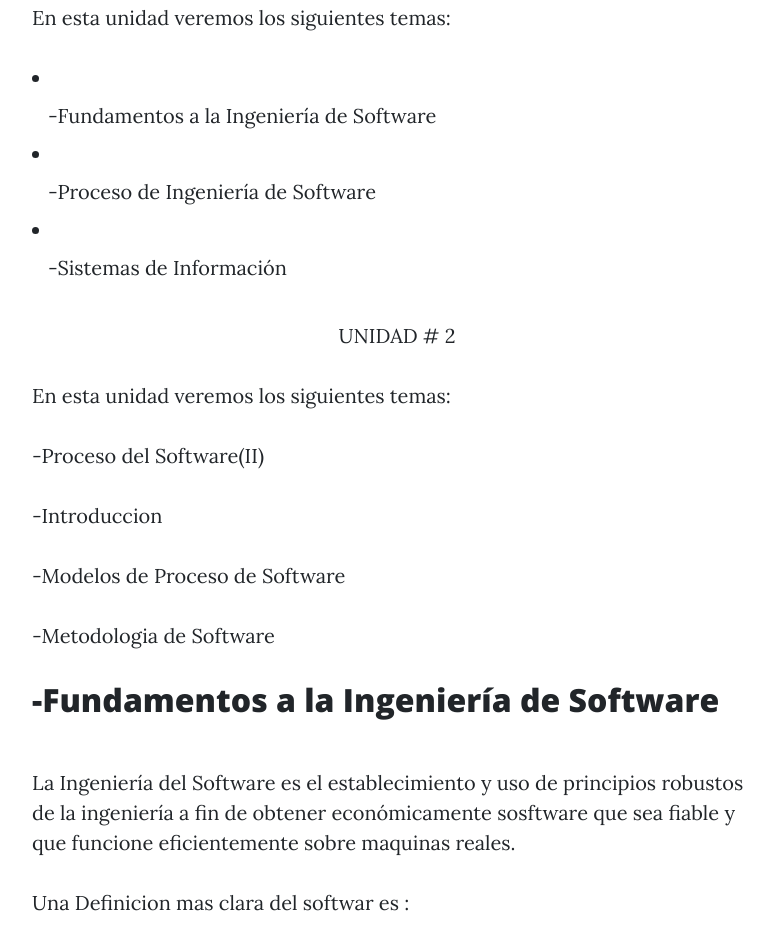
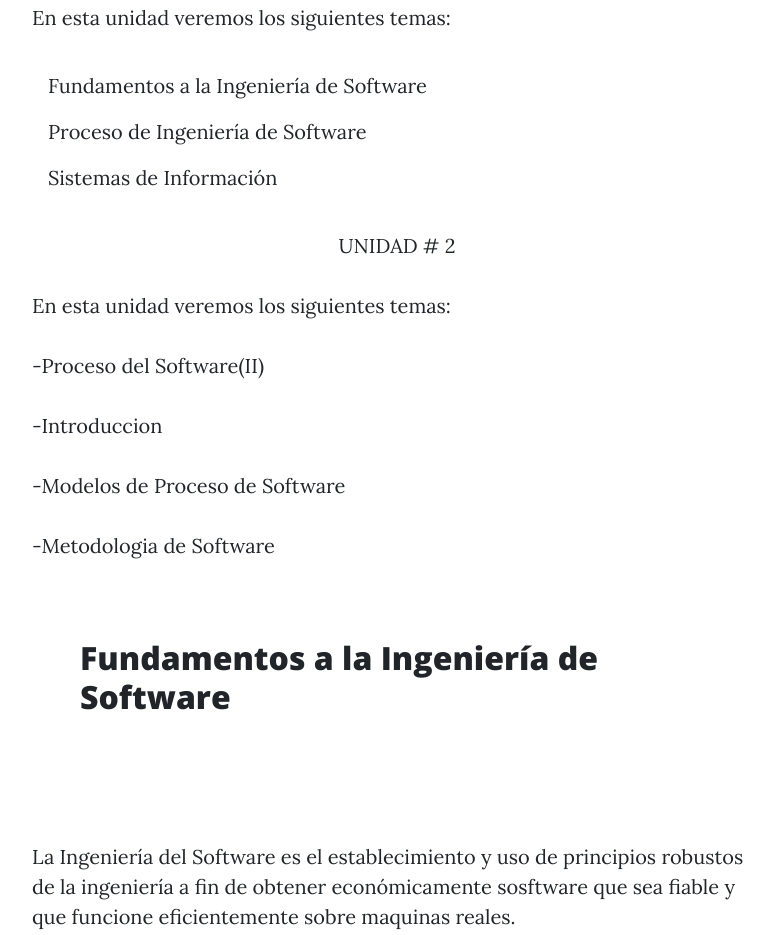
Before and after one commit to Andysp000/p., a website: page about.html in a window 1280 px wide. Shown: the part 765-1700 px from the top of the page, without its empty margins (243-1017 px from the left). Drawn offline with nearby package versions, Linux system fonts and the light colour scheme.

Commit message:
Update about.html

```diff
--- a/about.html
+++ b/about.html
@@ -21,9 +21,7 @@
   <!-- Custom styles for this template -->
   <link href="css/clean-blog.min.css" rel="stylesheet">
 
-</head>
-
-<body>
+</head
 
   <!-- Navigation -->
   <nav class="navbar navbar-expand-lg navbar-light fixed-top" id="mainNav">
@@ -73,15 +71,10 @@
       <div class="col-lg-8 col-md-10 mx-auto">
         <p><center>UNIDAD # 1</center></p>
         <p>En esta unidad veremos los siguientes temas:</p>
-        <li class="nav-item">
-        <a class="nav-link js-scroll-trigger active" href="#-Fundamentos a la Ingeniería de Software">-Fundamentos a la Ingeniería de Software</a>
-        </li>
-          <li class="nav-item">
-          <a class="nav-link js-scroll-trigger active" href="#-Proceso de Ingeniería de Software">-Proceso de Ingeniería de Software</a>
-        </li>
-            <li class="nav-item">
-              <a class="nav-link js-scroll-trigger active" href="#-Sistemas de Información">-Sistemas de Información</a>
-              </li>
+        <a class="nav-link js-scroll-trigger active" href="#Fundamentos a la Ingeniería de Software">Fundamentos a la Ingeniería de Software</a>
+          <a class="nav-link js-scroll-trigger active" href="#Proceso de Ingeniería de Software">Proceso de Ingeniería de Software</a>
+              <a class="nav-link js-scroll-trigger active" href="#Sistemas de Información">Sistemas de Información</a>
+
         <p><center>UNIDAD # 2</center></p>
         <p>En esta unidad veremos los siguientes temas:</p>
         <p>-Proceso del Software(II)</p>
@@ -90,7 +83,10 @@
         <p>-Metodologia de Software</p>
         <p></p>
 
-        <h2 class="mb-5">-Fundamentos a la Ingeniería de Software</h2>
+        <section class="resume-section p-3 p-lg-5 d-flex justify-content-center" id="Fundamentos a la Ingeniería de Software">
+        <h2 class="mb-5">Fundamentos a la Ingeniería de Software</h2>
+        </section>
+
         <p>La Ingeniería del Software es el establecimiento y uso de principios robustos de la ingeniería a fin de obtener económicamente sosftware que sea fiable y que funcione eficientemente sobre maquinas reales.</p>
         <p>Una Definicion mas clara del softwar es :</p>
         <p>La ingeniería de software es una aplicación práctica del
@@ -104,7 +100,7 @@
         <p>El término “evolución” del software se utiliza desde los sesenta  para denominar la dinámica de crecimiento del software.Una deﬁnición atribuida a Lehman y Ramil dice que la evolución  del software es “todas las actividades de programación que se  orientan a generar una nueva versión de un software a partir de  una versión anterior operativa.</p>
         <h4>Crisis del Software:</h4>
         <p>Actualmente está surgiendo una gran expectativa ante la evolución  de la Ingeniería del Software, al ir apareciendo nuevos métodos y  herramientas formales que van a permitir en el futuro un planteamiento de  ingeniería en el proceso de elaboración de software.</p>
-        <h2 class="mb-5">-Proceso de Ingeniería de Software</h2>
+        <h2 class="mb-5">Proceso de Ingeniería de Software</h2>
         <p>Calidad del Software: Es el grado con el que un sistema,  componente o proceso cumple los requerimientos  especiﬁcados y las necesidades o expectativas del cliente o  usuario.</p>
         <h5>Las Metricas del Sotfware</h5>
         <p>Son las que están relacionadas con el desarrollo del software  como funcionalidad, complejidad, eficiencia.Entre las métricas del software tenemos las siguientes:
@@ -130,7 +126,7 @@
 Profesión. Los ingenieros de software deberán fomentar  la integridad y reputación de la profesión consistente con  el interés público.</p>
         <p>Colegas. Los ingenieros de software deberán ser justos   y comprensivos con sus colegas.
 Interés Propio. Los ingenieros de so-ware deberán participar  en el aprendizaje de por vida del ejercicio de su profesión y  deberán promover un enfoque ético para el ejercicio de la  misma.</p>
-        <h2 class="mb-5">-Sistemas de Información</h2>
+        <h2 class="mb-5">Sistemas de Información</h2>
         <p>Es un sistema de información es un conjunto de elementos  interrelacionados con el propósito de prestar atención a las  demandas de información de una organización, para elevar el  nivel de conocimientos que permitan un mejor apoyo a la toma  de decisiones y desarrollo de acciones (Peña, 2006).
 Conjunto de elementos que interactúan entre sí con el ﬁn  de apoyar las actividades de una empresa o negocio. Teniendo  muy en cuenta el equipo computacional necesario para  que el sistema de información pueda operar y el recurso  humano que interactúa con el Sistema de Información, el cual  está formado por las personas que utilizan el sistema.</p>
        <h5>Elementos de un sistema de información </h5>
```
